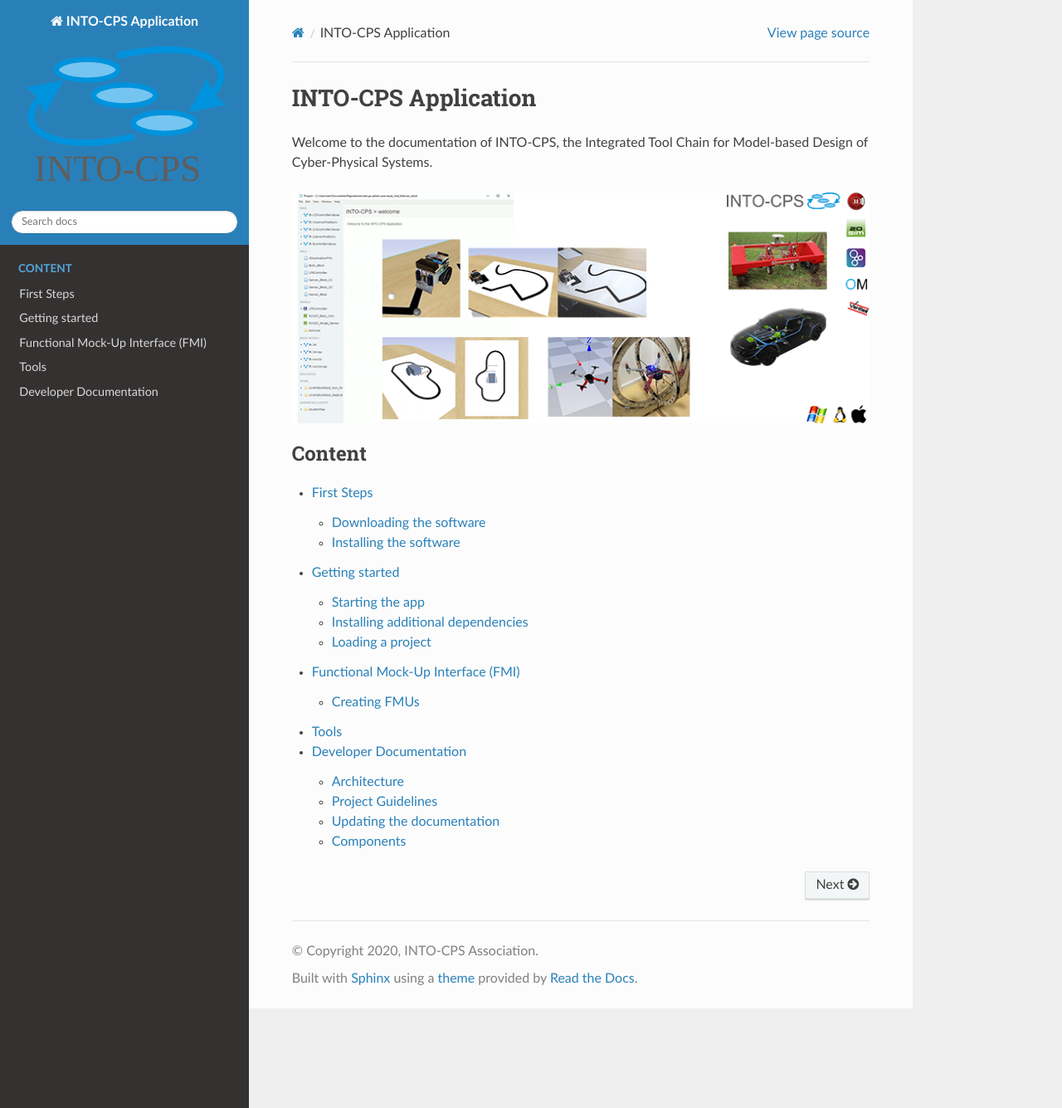
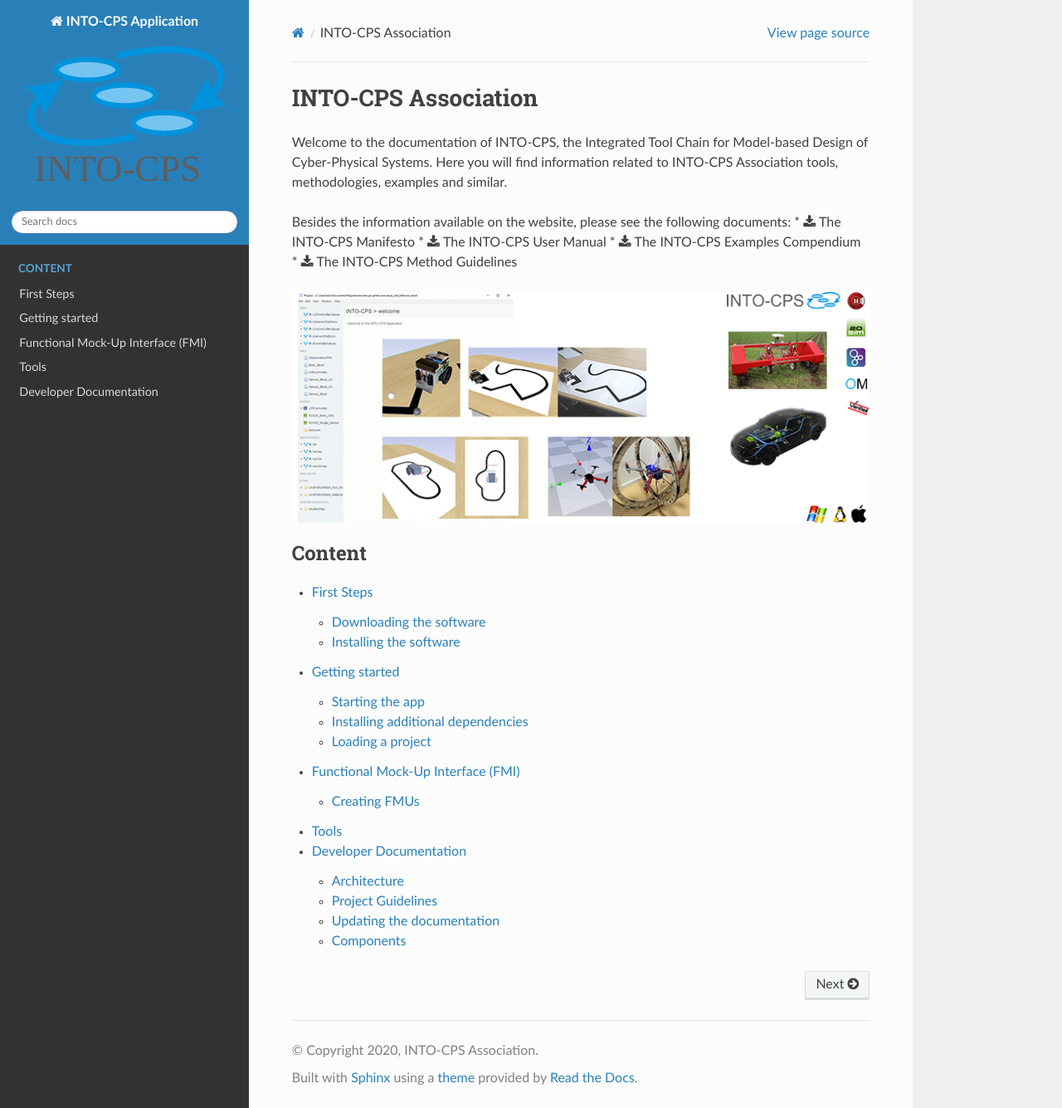
Before and after one commit to INTO-CPS-Association/Documentation, a Sphinx documentation site: the page built from docs/index.rst, in a window 1280 px wide and 1335 px high. Shown: the whole window at 83% size. Built offline with Sphinx 7.4.7 and the Read the Docs theme 2.0.0, drawn with Linux system fonts in a browser that asks for light colours.

Commit message:
Added download links

```diff
--- a/docs/index.rst
+++ b/docs/index.rst
@@ -3,10 +3,20 @@
    You can adapt this file completely to your liking, but it should at least
    contain the root `toctree` directive.
 
-INTO-CPS Application
+INTO-CPS Association
 ====================
 
 Welcome to the documentation of INTO-CPS, the Integrated Tool Chain for Model-based Design of Cyber-Physical Systems.
+Here you will find information related to INTO-CPS Association tools, methodologies, examples and similar.
+
+Besides the information available on the website, please see the following documents:
+* :download:`The INTO-CPS Manifesto <../manifesto/INTO-CPS-Manifesto.pdf>`
+* :download:`The INTO-CPS User Manual <../user_manual/INTO-CPS_toolchain_User_Manual.pdf>`
+* :download:`The INTO-CPS Examples Compendium<../examples_compendium/INTO-CPS_Examples_Compendium.pdf>`
+* :download:`The INTO-CPS Method Guidelines <../method_guidelines/INTO-CPS_Method_Guidelines.pdf>`
+
+
+
 
 .. image:: images/into-cps-preview.png
 
```
